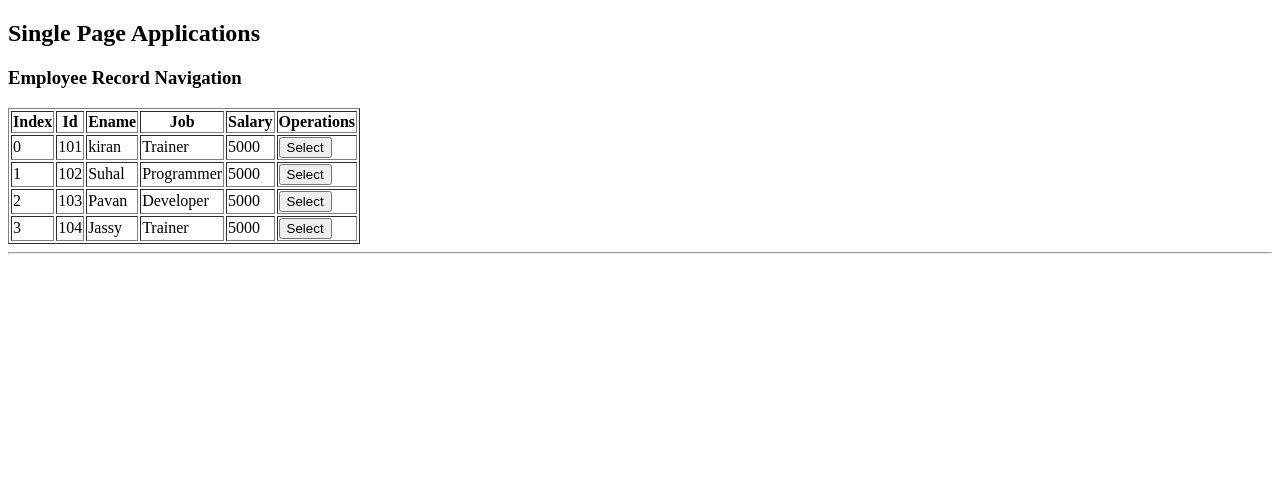
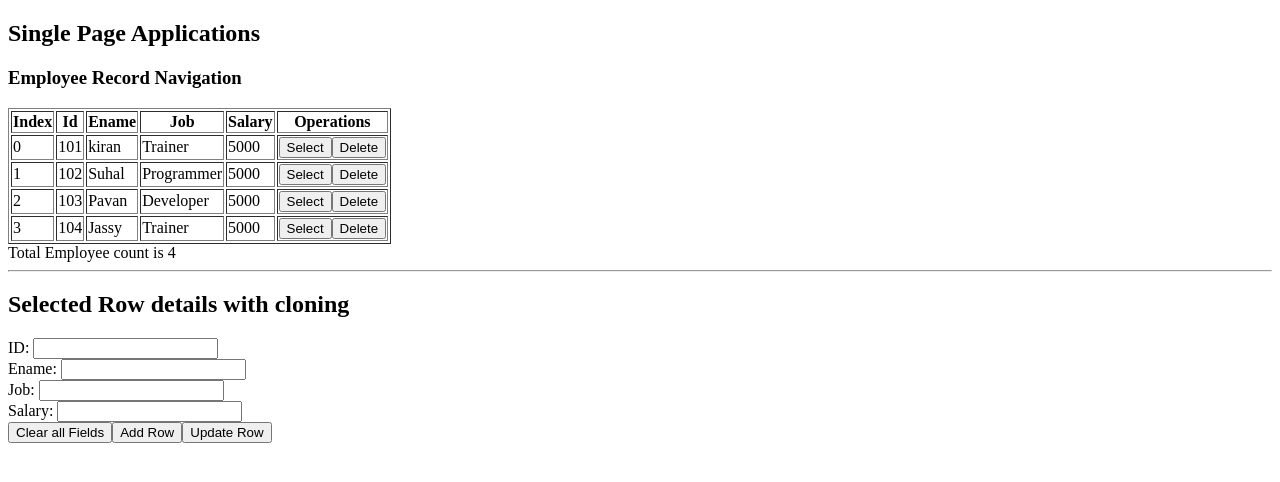
Before and after one commit to jackofalltradesprogrammer/AngularBootCamp, an Angular app: page / in a window 1280 px wide. Shown: the top 482 px of the page. Built offline with nearby package versions, Linux system fonts and the light colour scheme.

Commit message:
D5 - CRUD operations implemented and executed

```diff
--- a/src/app/app.component.html
+++ b/src/app/app.component.html
@@ -17,15 +17,19 @@
     <td>{{e.ename}}</td>
     <td>{{e.job}}</td>
     <td>{{e.salary}}</td>
-    <td><button (click)='selectRow(i)'>Select</button></td>
+    <td><button (click)='selectRow(i)'>Select</button>
+      <button (click)='deleteRow(i)'>Delete</button></td>
   </tr>
 </table>
+{{msg}}
 <hr>
-<div *ngIf="x">
+<div>
   <h2>Selected Row details with cloning</h2>
   ID: <input type="number" [(ngModel)]='x.id'> <br>
   Ename: <input type="text" [(ngModel)]='x.ename'> <br>
   Job: <input type="text" [(ngModel)]='x.job'> <br>
   Salary: <input type="number" [(ngModel)]='x.salary'> <br>
-  <button (click)='x=null'>Clear all Fields</button>
+  <button (click)='x={}'>Clear all Fields</button>
+  <button (click)='addRow()'>Add Row</button>
+  <button (click)='editRow(x.id)'>Update Row</button>
 </div>
--- a/src/app/app.component.ts
+++ b/src/app/app.component.ts
@@ -6,8 +6,9 @@ import { Component } from '@angular/core';
   styleUrls: ['./app.component.css']
 })
 export class AppComponent {
-  x:any[]=null;
-  employees: any[]=null;
+  x:any = {};
+  employees: any[]=[];
+  msg:string='';
   constructor(){
     this.employees = [
       {id:101, ename:'kiran', job:'Trainer', salary:5000},
@@ -15,10 +16,34 @@ export class AppComponent {
       {id:103, ename:'Pavan', job:'Developer', salary:5000},
       {id:104, ename:'Jassy', job:'Trainer', salary:5000}
     ];
+    this.msg = 'Total Employee count is ' + this.employees.length;
   }
   selectRow(i){
     // Cloning Json object
     this.x = JSON.parse(JSON.stringify(this.employees[i]));
   }
+  addRow(){
+    this.employees.push(this.x);
+    this.msg = 'Total Employee count is ' + this.employees.length;
+    this.x = {};
+    alert("Row added succesfully");
+  }
+  editRow(id){
+    for (var index in this.employees) {
+      if(id == this.employees[index].id){
+        this.employees[index] = this.x;
+        this.x = {};
+         alert("Row Edit succesfully");
+      }
+    }
+  }
+  deleteRow(i){
+    if(confirm("Are you sure?")){
+      this.x={};
+      this.employees.splice(i);
+      this.msg = 'Total Employee count is ' + this.employees.length;
+      alert("Row Deleted succesfully");
+    }
+  }
 
 }
```
